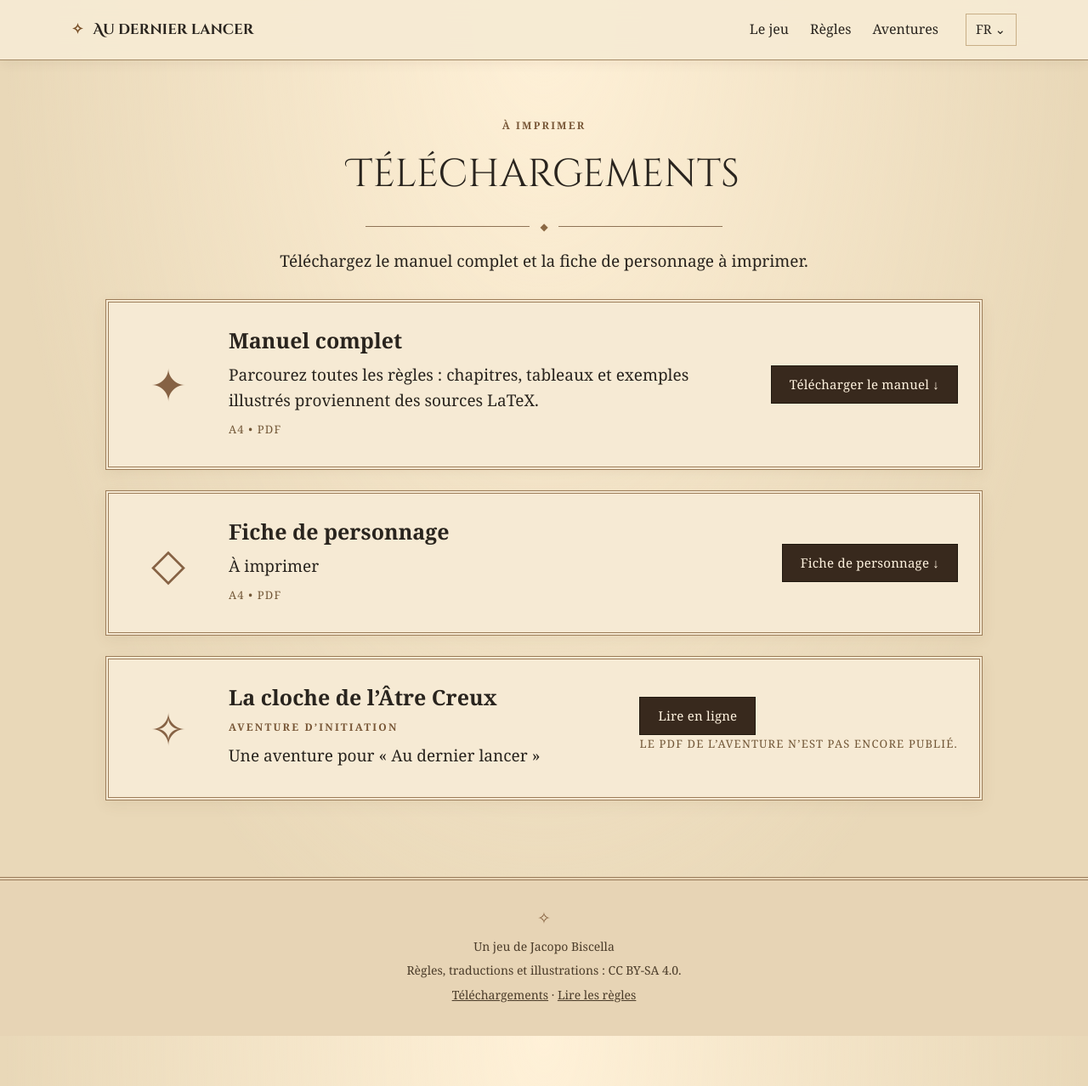
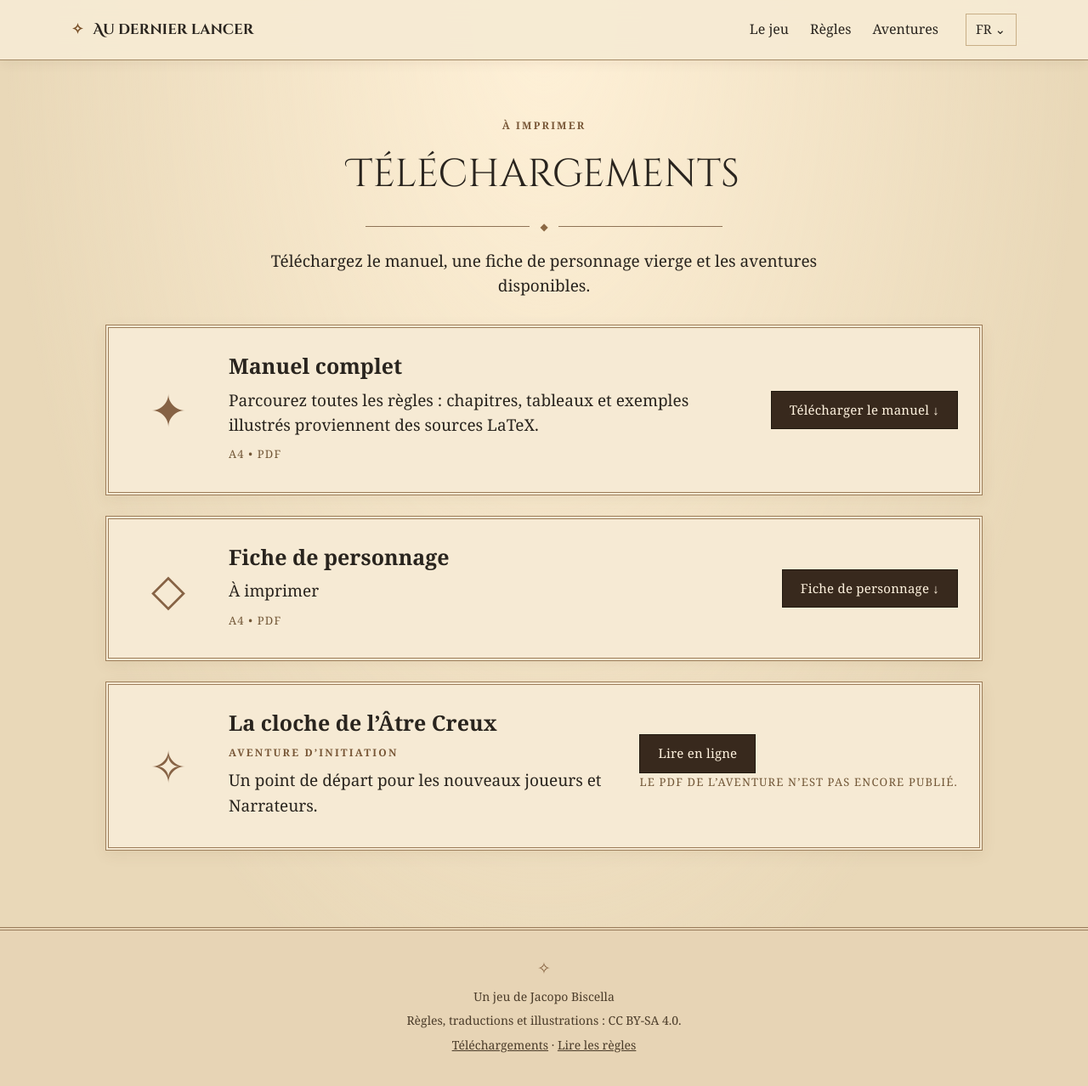
Before and after one commit to jbiscella/at-the-last-throw, a Jekyll site: the page built from docs/fr/downloads.html, in a window 1280 px wide and 1278 px high. Shown: the whole window at 85% size. Built offline with Jekyll 4.4.1, drawn with Linux system fonts in a browser that asks for light colours; some web fonts are replaced.

Commit message:
Show per-adventure blurbs and complete download descriptions in six languages

```diff
--- a/docs/de/downloads.html
+++ b/docs/de/downloads.html
@@ -6,13 +6,13 @@ kind: downloads
 title: "Downloads · Der letzte Wurf"
 permalink: /de/downloads.html
 ---
-<div class="content-page"><div class="page-heading"><p class="overline">Zum Ausdrucken</p><h1>Downloads</h1><div class="engraved-rule"><span>◆</span></div><p>Lade das vollständige Regelwerk und den Charakterbogen auf Deutsch herunter.</p></div><div class="download-grid"><article class="download-card"><div class="download-icon" aria-hidden="true">✦</div><div><h2>Vollständiges Regelwerk</h2><p>Das vollständige Regelwerk mit Tabellen und illustrierten Beispielen, übernommen aus den LaTeX-Quellen.</p><p class="file-meta">A4 · PDF</p></div><a class="ink-button" href="../downloads/rulebook-de.pdf" download>Regelwerk herunterladen ↓</a></article><article class="download-card"><div class="download-icon" aria-hidden="true">◇</div><div><h2>Charakterbogen</h2><p>Zum Ausdrucken</p><p class="file-meta">A4 · PDF</p></div><a class="ink-button" href="../downloads/character-de.pdf" download>Charakterbogen ↓</a></article>{% assign u = site.data.hollow_hearth[page.lang] %}
+<div class="content-page"><div class="page-heading"><p class="overline">Zum Ausdrucken</p><h1>Downloads</h1><div class="engraved-rule"><span>◆</span></div><p>Lade das Regelwerk, einen leeren Charakterbogen und verfügbare Abenteuer herunter.</p></div><div class="download-grid"><article class="download-card"><div class="download-icon" aria-hidden="true">✦</div><div><h2>Vollständiges Regelwerk</h2><p>Das vollständige Regelwerk mit Tabellen und illustrierten Beispielen, übernommen aus den LaTeX-Quellen.</p><p class="file-meta">A4 · PDF</p></div><a class="ink-button" href="../downloads/rulebook-de.pdf" download>Regelwerk herunterladen ↓</a></article><article class="download-card"><div class="download-icon" aria-hidden="true">◇</div><div><h2>Charakterbogen</h2><p>Zum Ausdrucken</p><p class="file-meta">A4 · PDF</p></div><a class="ink-button" href="../downloads/character-de.pdf" download>Charakterbogen ↓</a></article>{% assign u = site.data.hollow_hearth[page.lang] %}
 {% assign adventures = site.adventures | where: 'lang', page.lang | sort: 'order' %}
 {% for item in adventures %}
 {% assign pdf = site.static_files | where: 'path', item.pdf_path | first %}
 <article class="download-card" id="{% if forloop.first %}adventure-download{% else %}adventure-download-{{ item.content_id }}{% endif %}">
 <div class="download-icon" aria-hidden="true">✧</div>
-<div><h2>{{ item.title }}</h2>{% if item.category == 'introductory' %}<p class="overline">{{ u.intro_label }}</p>{% endif %}<p>{{ u.titleline }}</p></div>
+<div><h2>{{ item.title }}</h2>{% if item.category == 'introductory' %}<p class="overline">{{ u.intro_label }}</p>{% endif %}{% if item.summary %}<p>{{ item.summary }}</p>{% endif %}</div>
 <div><a class="ink-button" href="{{ item.landing | relative_url }}">{{ u.catalog.online }}</a>
 {% if pdf %}<p><a class="subtle-link" href="{{ item.pdf_path | relative_url }}" download>{{ u.download_pdf }}</a></p>{% else %}<p class="file-meta">{{ u.pdf_pending }}</p>{% endif %}</div>
 </article>{% endfor %}{% assign sheets = site.pregenerated_sheets | where: 'lang', page.lang | sort: 'order' %}
--- a/docs/en/downloads.html
+++ b/docs/en/downloads.html
@@ -6,13 +6,13 @@ kind: download
 title: "Downloads · At the Last Throw"
 permalink: /en/downloads.html
 ---
-<main id="main"><div class="content-page"><div class="page-heading"><p class="overline">Print &amp; play</p><h1>Downloads</h1><div class="engraved-rule"><span>◆</span></div><p>Download the rulebook and the printable character sheet for your language.</p></div><div class="download-grid"><article class="download-card"><div class="download-icon" aria-hidden="true">✦</div><div><h2>Complete rulebook</h2><p>Browse the complete rules online. Chapters, tables, and illustrated examples come from the LaTeX source.</p><p class="file-meta">A4 • PDF</p></div><a class="ink-button" href="../downloads/rulebook-en.pdf" download>Download the manual ↓</a></article><article class="download-card"><div class="download-icon" aria-hidden="true">◇</div><div><h2>Character sheet</h2><p>Print &amp; play</p><p class="file-meta">A4 • PDF</p></div><a class="ink-button" href="../downloads/character-en.pdf" download>Character sheet ↓</a></article>{% assign u = site.data.hollow_hearth[page.lang] %}
+<main id="main"><div class="content-page"><div class="page-heading"><p class="overline">Print &amp; play</p><h1>Downloads</h1><div class="engraved-rule"><span>◆</span></div><p>Download the rulebook, a blank character sheet, and available adventures.</p></div><div class="download-grid"><article class="download-card"><div class="download-icon" aria-hidden="true">✦</div><div><h2>Complete rulebook</h2><p>Browse the complete rules online. Chapters, tables, and illustrated examples come from the LaTeX source.</p><p class="file-meta">A4 • PDF</p></div><a class="ink-button" href="../downloads/rulebook-en.pdf" download>Download the manual ↓</a></article><article class="download-card"><div class="download-icon" aria-hidden="true">◇</div><div><h2>Character sheet</h2><p>Print &amp; play</p><p class="file-meta">A4 • PDF</p></div><a class="ink-button" href="../downloads/character-en.pdf" download>Character sheet ↓</a></article>{% assign u = site.data.hollow_hearth[page.lang] %}
 {% assign adventures = site.adventures | where: 'lang', page.lang | sort: 'order' %}
 {% for item in adventures %}
 {% assign pdf = site.static_files | where: 'path', item.pdf_path | first %}
 <article class="download-card" id="{% if forloop.first %}adventure-download{% else %}adventure-download-{{ item.content_id }}{% endif %}">
 <div class="download-icon" aria-hidden="true">✧</div>
-<div><h2>{{ item.title }}</h2>{% if item.category == 'introductory' %}<p class="overline">{{ u.intro_label }}</p>{% endif %}<p>{{ u.titleline }}</p></div>
+<div><h2>{{ item.title }}</h2>{% if item.category == 'introductory' %}<p class="overline">{{ u.intro_label }}</p>{% endif %}{% if item.summary %}<p>{{ item.summary }}</p>{% endif %}</div>
 <div><a class="ink-button" href="{{ item.landing | relative_url }}">{{ u.catalog.online }}</a>
 {% if pdf %}<p><a class="subtle-link" href="{{ item.pdf_path | relative_url }}" download>{{ u.download_pdf }}</a></p>{% else %}<p class="file-meta">{{ u.pdf_pending }}</p>{% endif %}</div>
 </article>{% endfor %}{% assign sheets = site.pregenerated_sheets | where: 'lang', page.lang | sort: 'order' %}
--- a/docs/es/downloads.html
+++ b/docs/es/downloads.html
@@ -6,13 +6,13 @@ kind: downloads
 title: "Descargas · La última tirada"
 permalink: /es/downloads.html
 ---
-<div class="content-page"><div class="page-heading"><p class="overline">Para imprimir</p><h1>Descargas</h1><div class="engraved-rule"><span>◆</span></div><p>Descarga el manual completo y la ficha de personaje en español.</p></div><div class="download-grid"><article class="download-card"><div class="download-icon" aria-hidden="true">✦</div><div><h2>Manual completo</h2><p>Todas las reglas, tablas y ejemplos ilustrados proceden de los archivos LaTeX.</p><p class="file-meta">A4 · PDF</p></div><a class="ink-button" href="../downloads/rulebook-es.pdf" download>Descargar el manual ↓</a></article><article class="download-card"><div class="download-icon" aria-hidden="true">◇</div><div><h2>Ficha de personaje</h2><p>Para imprimir</p><p class="file-meta">A4 · PDF</p></div><a class="ink-button" href="../downloads/character-es.pdf" download>Ficha de personaje ↓</a></article>{% assign u = site.data.hollow_hearth[page.lang] %}
+<div class="content-page"><div class="page-heading"><p class="overline">Para imprimir</p><h1>Descargas</h1><div class="engraved-rule"><span>◆</span></div><p>Descarga el manual, la ficha de personaje en blanco y las aventuras disponibles.</p></div><div class="download-grid"><article class="download-card"><div class="download-icon" aria-hidden="true">✦</div><div><h2>Manual completo</h2><p>Todas las reglas, tablas y ejemplos ilustrados proceden de los archivos LaTeX.</p><p class="file-meta">A4 · PDF</p></div><a class="ink-button" href="../downloads/rulebook-es.pdf" download>Descargar el manual ↓</a></article><article class="download-card"><div class="download-icon" aria-hidden="true">◇</div><div><h2>Ficha de personaje</h2><p>Para imprimir</p><p class="file-meta">A4 · PDF</p></div><a class="ink-button" href="../downloads/character-es.pdf" download>Ficha de personaje ↓</a></article>{% assign u = site.data.hollow_hearth[page.lang] %}
 {% assign adventures = site.adventures | where: 'lang', page.lang | sort: 'order' %}
 {% for item in adventures %}
 {% assign pdf = site.static_files | where: 'path', item.pdf_path | first %}
 <article class="download-card" id="{% if forloop.first %}adventure-download{% else %}adventure-download-{{ item.content_id }}{% endif %}">
 <div class="download-icon" aria-hidden="true">✧</div>
-<div><h2>{{ item.title }}</h2>{% if item.category == 'introductory' %}<p class="overline">{{ u.intro_label }}</p>{% endif %}<p>{{ u.titleline }}</p></div>
+<div><h2>{{ item.title }}</h2>{% if item.category == 'introductory' %}<p class="overline">{{ u.intro_label }}</p>{% endif %}{% if item.summary %}<p>{{ item.summary }}</p>{% endif %}</div>
 <div><a class="ink-button" href="{{ item.landing | relative_url }}">{{ u.catalog.online }}</a>
 {% if pdf %}<p><a class="subtle-link" href="{{ item.pdf_path | relative_url }}" download>{{ u.download_pdf }}</a></p>{% else %}<p class="file-meta">{{ u.pdf_pending }}</p>{% endif %}</div>
 </article>{% endfor %}{% assign sheets = site.pregenerated_sheets | where: 'lang', page.lang | sort: 'order' %}
--- a/docs/fr/downloads.html
+++ b/docs/fr/downloads.html
@@ -6,13 +6,13 @@ kind: download
 title: "Téléchargements · Au dernier lancer"
 permalink: /fr/downloads.html
 ---
-<main id="main"><div class="content-page"><div class="page-heading"><p class="overline">À imprimer</p><h1>Téléchargements</h1><div class="engraved-rule"><span>◆</span></div><p>Téléchargez le manuel complet et la fiche de personnage à imprimer.</p></div><div class="download-grid"><article class="download-card"><div class="download-icon" aria-hidden="true">✦</div><div><h2>Manuel complet</h2><p>Parcourez toutes les règles : chapitres, tableaux et exemples illustrés proviennent des sources LaTeX.</p><p class="file-meta">A4 • PDF</p></div><a class="ink-button" href="../downloads/rulebook-fr.pdf" download>Télécharger le manuel ↓</a></article><article class="download-card"><div class="download-icon" aria-hidden="true">◇</div><div><h2>Fiche de personnage</h2><p>À imprimer</p><p class="file-meta">A4 • PDF</p></div><a class="ink-button" href="../downloads/character-fr.pdf" download>Fiche de personnage ↓</a></article>{% assign u = site.data.hollow_hearth[page.lang] %}
+<main id="main"><div class="content-page"><div class="page-heading"><p class="overline">À imprimer</p><h1>Téléchargements</h1><div class="engraved-rule"><span>◆</span></div><p>Téléchargez le manuel, une fiche de personnage vierge et les aventures disponibles.</p></div><div class="download-grid"><article class="download-card"><div class="download-icon" aria-hidden="true">✦</div><div><h2>Manuel complet</h2><p>Parcourez toutes les règles : chapitres, tableaux et exemples illustrés proviennent des sources LaTeX.</p><p class="file-meta">A4 • PDF</p></div><a class="ink-button" href="../downloads/rulebook-fr.pdf" download>Télécharger le manuel ↓</a></article><article class="download-card"><div class="download-icon" aria-hidden="true">◇</div><div><h2>Fiche de personnage</h2><p>À imprimer</p><p class="file-meta">A4 • PDF</p></div><a class="ink-button" href="../downloads/character-fr.pdf" download>Fiche de personnage ↓</a></article>{% assign u = site.data.hollow_hearth[page.lang] %}
 {% assign adventures = site.adventures | where: 'lang', page.lang | sort: 'order' %}
 {% for item in adventures %}
 {% assign pdf = site.static_files | where: 'path', item.pdf_path | first %}
 <article class="download-card" id="{% if forloop.first %}adventure-download{% else %}adventure-download-{{ item.content_id }}{% endif %}">
 <div class="download-icon" aria-hidden="true">✧</div>
-<div><h2>{{ item.title }}</h2>{% if item.category == 'introductory' %}<p class="overline">{{ u.intro_label }}</p>{% endif %}<p>{{ u.titleline }}</p></div>
+<div><h2>{{ item.title }}</h2>{% if item.category == 'introductory' %}<p class="overline">{{ u.intro_label }}</p>{% endif %}{% if item.summary %}<p>{{ item.summary }}</p>{% endif %}</div>
 <div><a class="ink-button" href="{{ item.landing | relative_url }}">{{ u.catalog.online }}</a>
 {% if pdf %}<p><a class="subtle-link" href="{{ item.pdf_path | relative_url }}" download>{{ u.download_pdf }}</a></p>{% else %}<p class="file-meta">{{ u.pdf_pending }}</p>{% endif %}</div>
 </article>{% endfor %}{% assign sheets = site.pregenerated_sheets | where: 'lang', page.lang | sort: 'order' %}
--- a/docs/it/downloads.html
+++ b/docs/it/downloads.html
@@ -6,13 +6,13 @@ kind: download
 title: "Download · All’ultimo tiro"
 permalink: /it/downloads.html
 ---
-<main id="main"><div class="content-page"><div class="page-heading"><p class="overline">Materiale da stampare</p><h1>Download</h1><div class="engraved-rule"><span>◆</span></div><p>Scarica il manuale completo e la scheda del personaggio stampabile.</p></div><div class="download-grid"><article class="download-card"><div class="download-icon" aria-hidden="true">✦</div><div><h2>Manuale completo</h2><p>Consulta tutte le regole online: capitoli, tabelle ed esempi illustrati provengono dai sorgenti LaTeX.</p><p class="file-meta">A4 • PDF</p></div><a class="ink-button" href="../downloads/rulebook-it.pdf" download>Scarica il manuale ↓</a></article><article class="download-card"><div class="download-icon" aria-hidden="true">◇</div><div><h2>Scheda del personaggio</h2><p>Materiale da stampare</p><p class="file-meta">A4 • PDF</p></div><a class="ink-button" href="../downloads/character-it.pdf" download>Scheda del personaggio ↓</a></article>{% assign u = site.data.hollow_hearth[page.lang] %}
+<main id="main"><div class="content-page"><div class="page-heading"><p class="overline">Materiale da stampare</p><h1>Download</h1><div class="engraved-rule"><span>◆</span></div><p>Scarica il manuale, la scheda vuota del personaggio e le avventure disponibili.</p></div><div class="download-grid"><article class="download-card"><div class="download-icon" aria-hidden="true">✦</div><div><h2>Manuale completo</h2><p>Consulta tutte le regole online: capitoli, tabelle ed esempi illustrati provengono dai sorgenti LaTeX.</p><p class="file-meta">A4 • PDF</p></div><a class="ink-button" href="../downloads/rulebook-it.pdf" download>Scarica il manuale ↓</a></article><article class="download-card"><div class="download-icon" aria-hidden="true">◇</div><div><h2>Scheda del personaggio</h2><p>Materiale da stampare</p><p class="file-meta">A4 • PDF</p></div><a class="ink-button" href="../downloads/character-it.pdf" download>Scheda del personaggio ↓</a></article>{% assign u = site.data.hollow_hearth[page.lang] %}
 {% assign adventures = site.adventures | where: 'lang', page.lang | sort: 'order' %}
 {% for item in adventures %}
 {% assign pdf = site.static_files | where: 'path', item.pdf_path | first %}
 <article class="download-card" id="{% if forloop.first %}adventure-download{% else %}adventure-download-{{ item.content_id }}{% endif %}">
 <div class="download-icon" aria-hidden="true">✧</div>
-<div><h2>{{ item.title }}</h2>{% if item.category == 'introductory' %}<p class="overline">{{ u.intro_label }}</p>{% endif %}<p>{{ u.titleline }}</p></div>
+<div><h2>{{ item.title }}</h2>{% if item.category == 'introductory' %}<p class="overline">{{ u.intro_label }}</p>{% endif %}{% if item.summary %}<p>{{ item.summary }}</p>{% endif %}</div>
 <div><a class="ink-button" href="{{ item.landing | relative_url }}">{{ u.catalog.online }}</a>
 {% if pdf %}<p><a class="subtle-link" href="{{ item.pdf_path | relative_url }}" download>{{ u.download_pdf }}</a></p>{% else %}<p class="file-meta">{{ u.pdf_pending }}</p>{% endif %}</div>
 </article>{% endfor %}{% assign sheets = site.pregenerated_sheets | where: 'lang', page.lang | sort: 'order' %}
--- a/docs/uk/downloads.html
+++ b/docs/uk/downloads.html
@@ -6,13 +6,13 @@ kind: download
 title: "Завантаження · Останній кидок"
 permalink: /uk/downloads.html
 ---
-<main id="main"><div class="content-page"><div class="page-heading"><p class="overline">Для друку</p><h1>Завантаження</h1><div class="engraved-rule"><span>◆</span></div><p>Завантажте повні правила та бланк персонажа для друку.</p></div><div class="download-grid"><article class="download-card"><div class="download-icon" aria-hidden="true">✦</div><div><h2>Повний посібник</h2><p>Читайте повні правила онлайн: розділи, таблиці та ілюстровані приклади з джерел LaTeX.</p><p class="file-meta">A4 • PDF</p></div><a class="ink-button" href="../downloads/rulebook-uk.pdf" download>Завантажити посібник ↓</a></article><article class="download-card"><div class="download-icon" aria-hidden="true">◇</div><div><h2>Лист персонажа</h2><p>Для друку</p><p class="file-meta">A4 • PDF</p></div><a class="ink-button" href="../downloads/character-uk.pdf" download>Лист персонажа ↓</a></article>{% assign u = site.data.hollow_hearth[page.lang] %}
+<main id="main"><div class="content-page"><div class="page-heading"><p class="overline">Для друку</p><h1>Завантаження</h1><div class="engraved-rule"><span>◆</span></div><p>Завантажуйте посібник, порожній аркуш персонажа та доступні пригоди.</p></div><div class="download-grid"><article class="download-card"><div class="download-icon" aria-hidden="true">✦</div><div><h2>Повний посібник</h2><p>Читайте повні правила онлайн: розділи, таблиці та ілюстровані приклади з джерел LaTeX.</p><p class="file-meta">A4 • PDF</p></div><a class="ink-button" href="../downloads/rulebook-uk.pdf" download>Завантажити посібник ↓</a></article><article class="download-card"><div class="download-icon" aria-hidden="true">◇</div><div><h2>Лист персонажа</h2><p>Для друку</p><p class="file-meta">A4 • PDF</p></div><a class="ink-button" href="../downloads/character-uk.pdf" download>Лист персонажа ↓</a></article>{% assign u = site.data.hollow_hearth[page.lang] %}
 {% assign adventures = site.adventures | where: 'lang', page.lang | sort: 'order' %}
 {% for item in adventures %}
 {% assign pdf = site.static_files | where: 'path', item.pdf_path | first %}
 <article class="download-card" id="{% if forloop.first %}adventure-download{% else %}adventure-download-{{ item.content_id }}{% endif %}">
 <div class="download-icon" aria-hidden="true">✧</div>
-<div><h2>{{ item.title }}</h2>{% if item.category == 'introductory' %}<p class="overline">{{ u.intro_label }}</p>{% endif %}<p>{{ u.titleline }}</p></div>
+<div><h2>{{ item.title }}</h2>{% if item.category == 'introductory' %}<p class="overline">{{ u.intro_label }}</p>{% endif %}{% if item.summary %}<p>{{ item.summary }}</p>{% endif %}</div>
 <div><a class="ink-button" href="{{ item.landing | relative_url }}">{{ u.catalog.online }}</a>
 {% if pdf %}<p><a class="subtle-link" href="{{ item.pdf_path | relative_url }}" download>{{ u.download_pdf }}</a></p>{% else %}<p class="file-meta">{{ u.pdf_pending }}</p>{% endif %}</div>
 </article>{% endfor %}{% assign sheets = site.pregenerated_sheets | where: 'lang', page.lang | sort: 'order' %}
```
